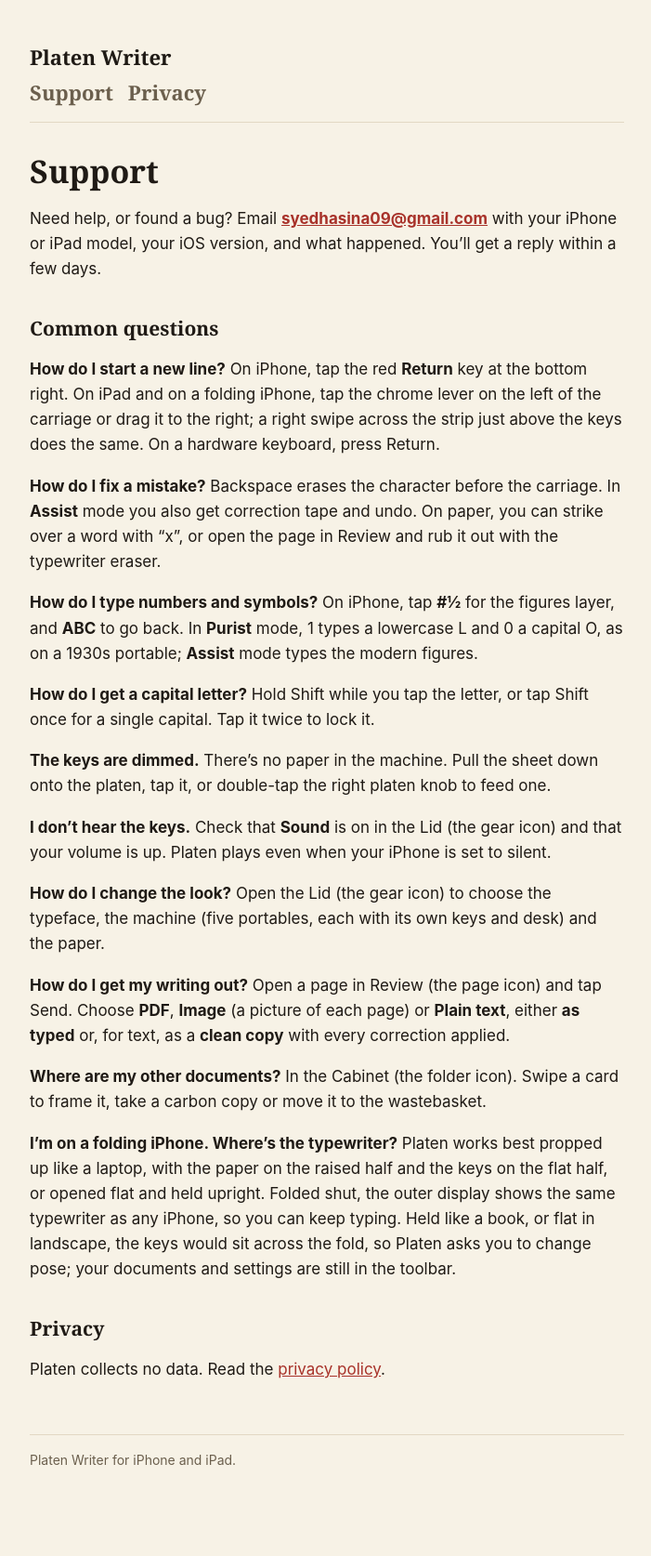
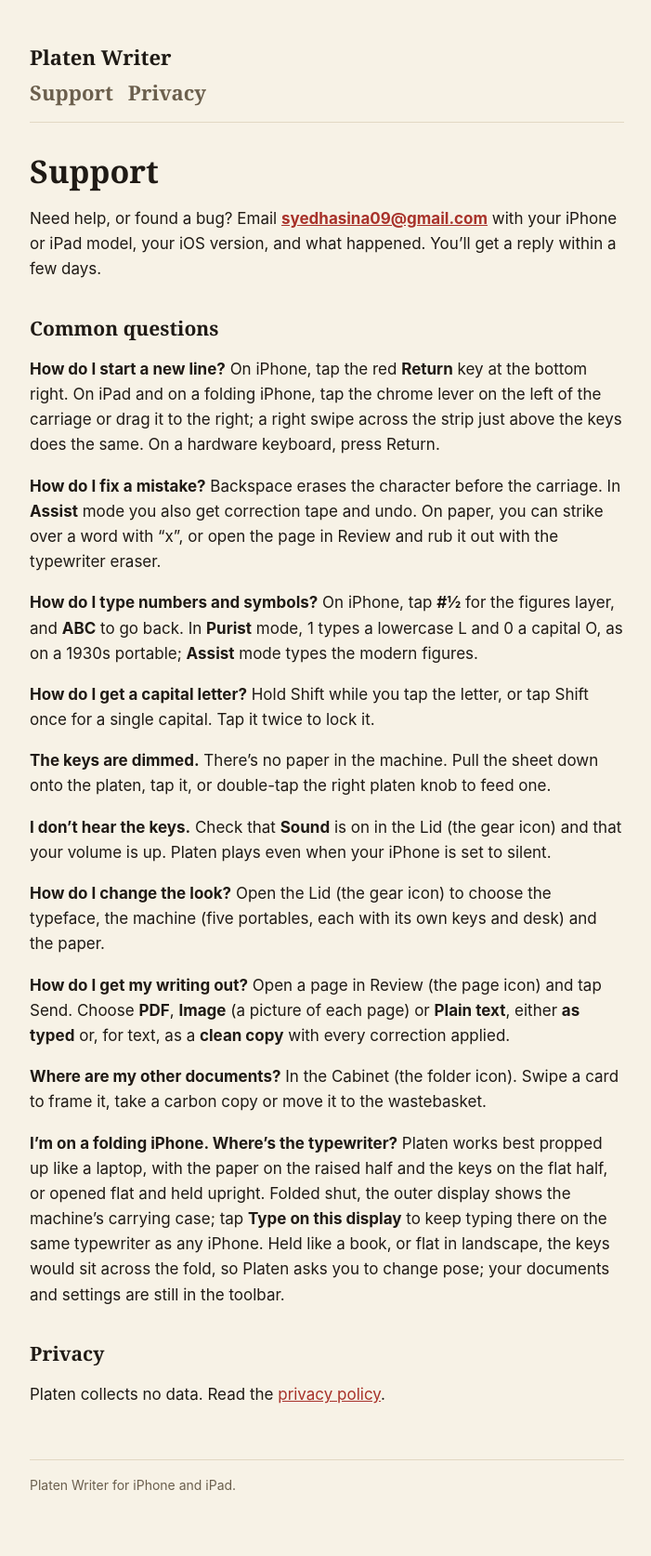
Before and after one commit to aswathhasinasyed/typewriter-duo-ios, a Jekyll site: the page built from support.md, in a window 1280 px wide. Shown: the whole page at 93% size, without its empty margins (288-989 px from the left). Built offline with Jekyll 4.4.1, drawn with Linux system fonts in a browser that asks for light colours; before the commit the page ends 1647 px from its top, so only the background shows below that.

Commit message:
Support: the case cover on a folded iPhone
Co-Authored-By: Claude Opus 5.5 <noreply@anthropic.com>
Claude-Session: https://claude.ai/code/session_01Mmm2QVbKYTwLbGJoGbLDK5

```diff
--- a/support.md
+++ b/support.md
@@ -57,7 +57,8 @@ it to the wastebasket.
 **I'm on a folding iPhone. Where's the typewriter?**
 Platen works best propped up like a laptop, with the paper on the raised half and the
 keys on the flat half, or opened flat and held upright. Folded shut, the outer display
-shows the same typewriter as any iPhone, so you can keep typing. Held like a book, or
+shows the machine's carrying case; tap **Type on this display** to keep typing there on
+the same typewriter as any iPhone. Held like a book, or
 flat in landscape, the keys would sit across the fold, so Platen asks you to change pose;
 your documents and settings are still in the toolbar.
 
```
